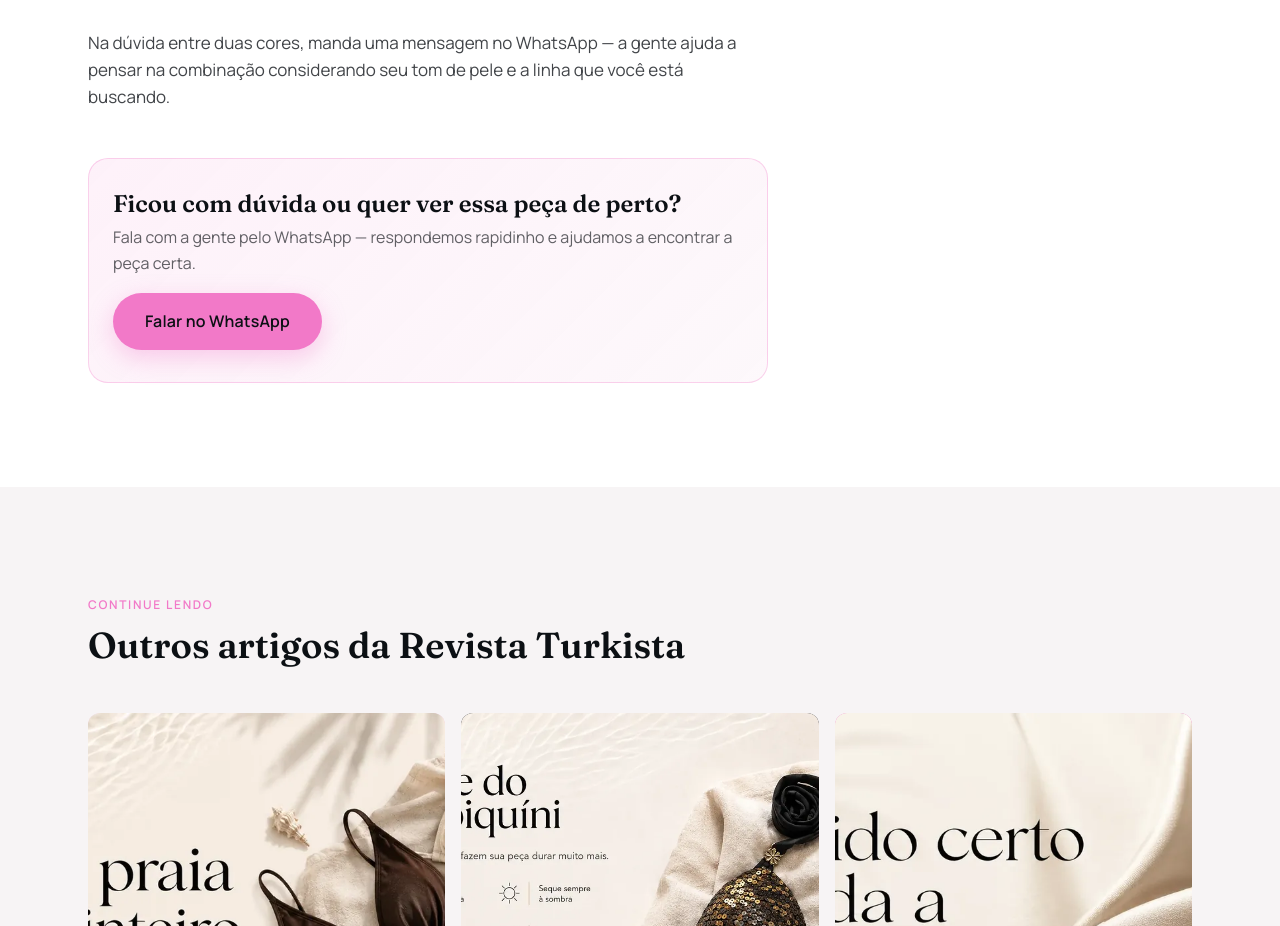
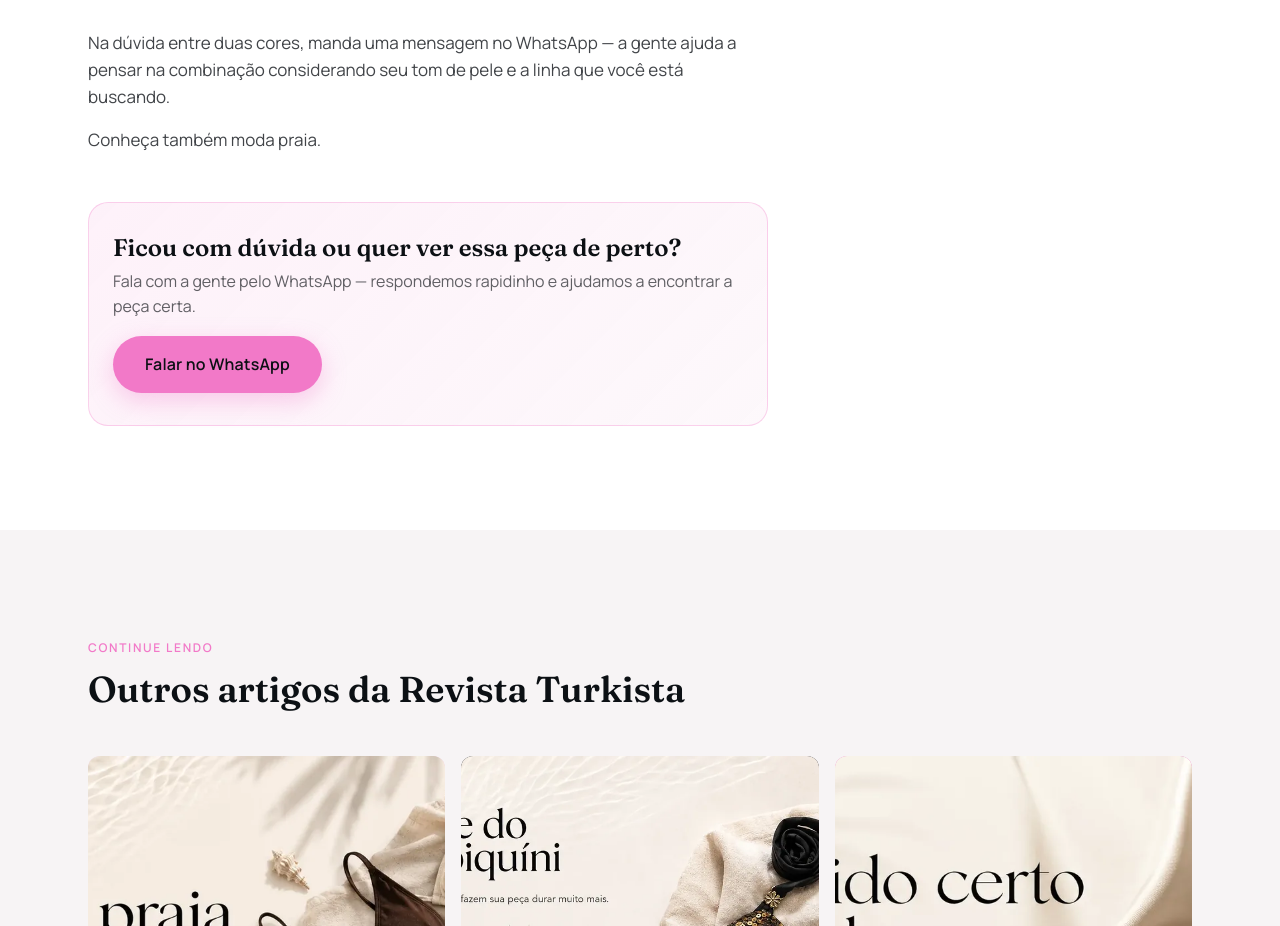
Before and after one commit to Turkista/siteoficial, a plain HTML site: page blog/cores-tom-de-pele.html in a window 1280 px wide. Shown: the part 1470-2396 px from the top of the page. Drawn offline with Linux system fonts and the light colour scheme.

Commit message:
SEO: adicionar links internos contextuais no artigo

```diff
--- a/blog/cores-tom-de-pele.html
+++ b/blog/cores-tom-de-pele.html
@@ -122,6 +122,7 @@
         <p>Fora essa lógica de contraste, vale lembrar que a cor que te deixa mais confiante para curtir o dia é sempre a escolha certa — nenhuma regra de estilo compensa uma peça em que você não se sente à vontade.</p>
         <div class="artigo-destaque"><p>Regra de cor é ponto de partida, não decisão final. A peça certa é a que te faz esquecer que está usando roupa.</p></div>
         <p>Na dúvida entre duas cores, manda uma mensagem no WhatsApp — a gente ajuda a pensar na combinação considerando seu tom de pele e a linha que você está buscando.</p>
+        <p class="artigo-link-relacionado">Conheça também <a href="../praia.html">moda praia</a>.</p>
       </div>
 
       <div class="artigo-cta">
```
